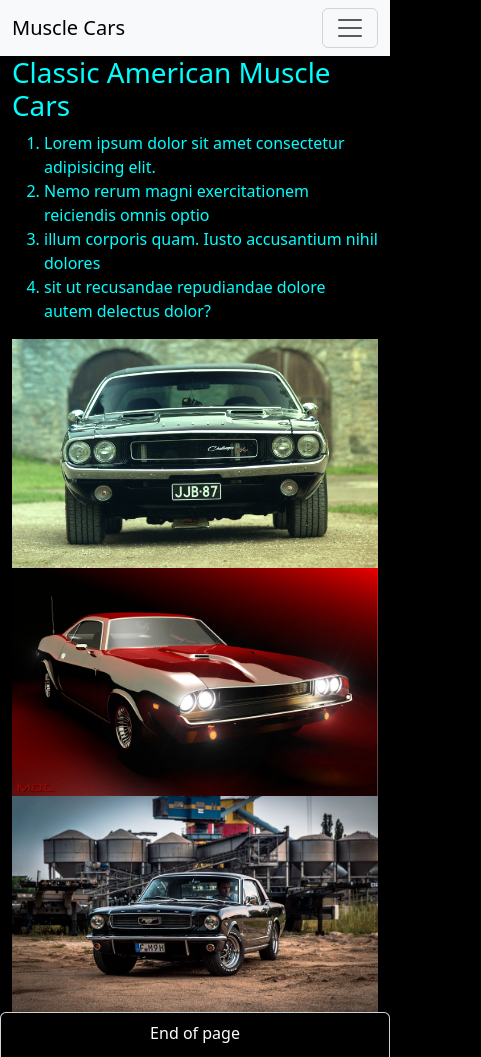
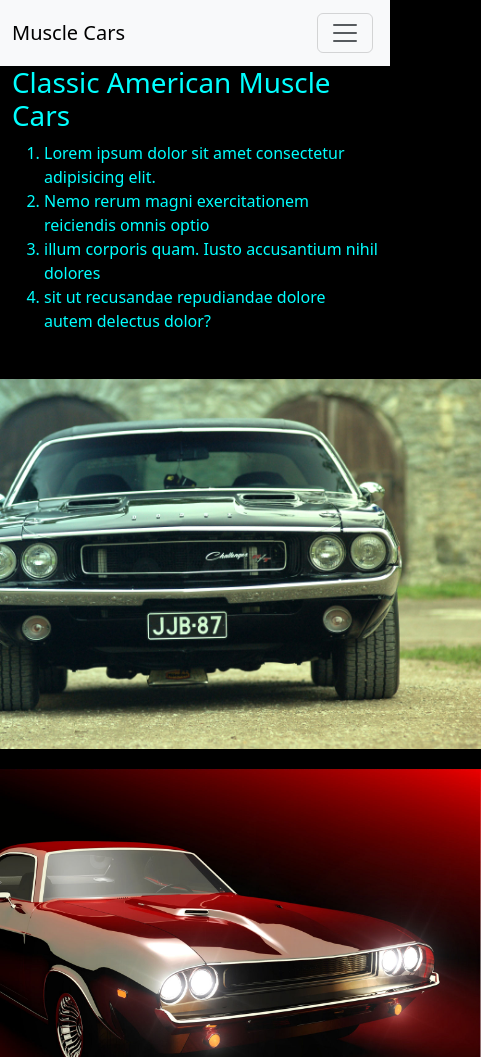
Before and after one commit to Ka1ekidan/First_VS_Code_Project, a plain HTML site: page index.html in a window 390 px wide. Shown: the top 1057 px of the page, 481 px wide, since content can reach past the window. Drawn offline with nearby package versions, Linux system fonts and the light colour scheme.

Commit message:
Responsive design add

```diff
--- a/index.html
+++ b/index.html
@@ -42,15 +42,10 @@
                 <li>sit ut recusandae repudiandae dolore autem delectus dolor?</li>
             </ol>
         </div>
-        <div class="container">
-            <div class="row d-flex lign-items-center">
-                <div class="col">
-                    <img src="./resources/images/challengerRT.jpeg" class="img-fluid" alt="Challenger RT">
-                    <img src="./resources/images/hemi-cuda.jpeg" class="img-fluid" alt="Hemi Barecuda">
-                    <img src="./resources/images/mustang.jpeg" class="img-fluid m-y-4" alt="Mustang">
-
-                </div>
-            </div>
+        <div class="gallery">
+            <img src="./resources/images/challengerRT.jpeg" class="gallery-item alt=" Challenger RT">
+            <img src="./resources/images/hemi-cuda.jpeg" class="gallery-item" alt="Hemi Barecuda">
+            <img src="./resources/images/mustang.jpeg" class="gallery-item " alt="Mustang">
         </div>
     </main>
     <footer class="m-y-5">
--- a/resources/css/style.css
+++ b/resources/css/style.css
@@ -4,6 +4,13 @@ body {
 }
 .navbar {
     background-color: azure;
+}
+
+main div, h1{
+    width: 95%;
+    height: auto;
+    display: flex;
+    justify-content: center;
 }
 
 footer *{
@@ -19,3 +26,41 @@ footer .card-title {
     color: white;
     background-color: black;
 }
+
+.gallery {
+    display: flex;
+    justify-content: center;
+    flex-wrap: wrap;
+    margin-top: 20px;
+}
+
+.gallery .gallery-item  {
+    margin: 10px;
+    width: 37rem;
+    height: auto;
+}
+
+.comtainer .col {
+    width: 20rem;
+    height: auto;
+}
+
+main p {
+    width: 75%;;
+}
+
+.cars {
+    display: flex;
+    flex-wrap: wrap;
+    justify-content: center;
+    margin-top: 20px;
+}
+
+.cars img {
+    width: 30rem;
+    margin: 10px;
+}
+
+button{
+    margin: 5px;
+}
```
Also changed, not shown: about.html (+2 -3 lines).
